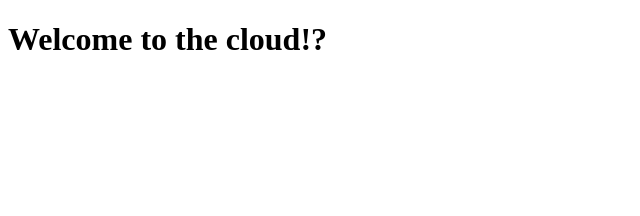
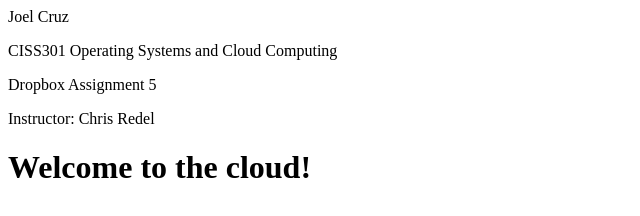
Before and after one commit to Jodijo5/MyBook, a plain HTML site: page index.html in a window 1280 px wide. Shown: the whole page, without its empty margins (0-640 px from the left). Drawn offline with Linux system fonts and the light colour scheme.

Commit message:
Update index.html

```diff
--- a/index.html
+++ b/index.html
@@ -1,3 +1,7 @@
+<p>Joel Cruz</p>
+<p>CISS301 Operating Systems and Cloud Computing</p>
+<p>Dropbox Assignment 5</p>
+<p>Instructor: Chris Redel</p>
 <!DOCTYPE html>
 <html>
 <head>
@@ -5,6 +9,6 @@
   <title>My Website</title>
 </head>
 <body>
-  <h1>Welcome to the cloud!?</h1>
+  <h1>Welcome to the cloud!</h1>
 </body>
 </html>
```
